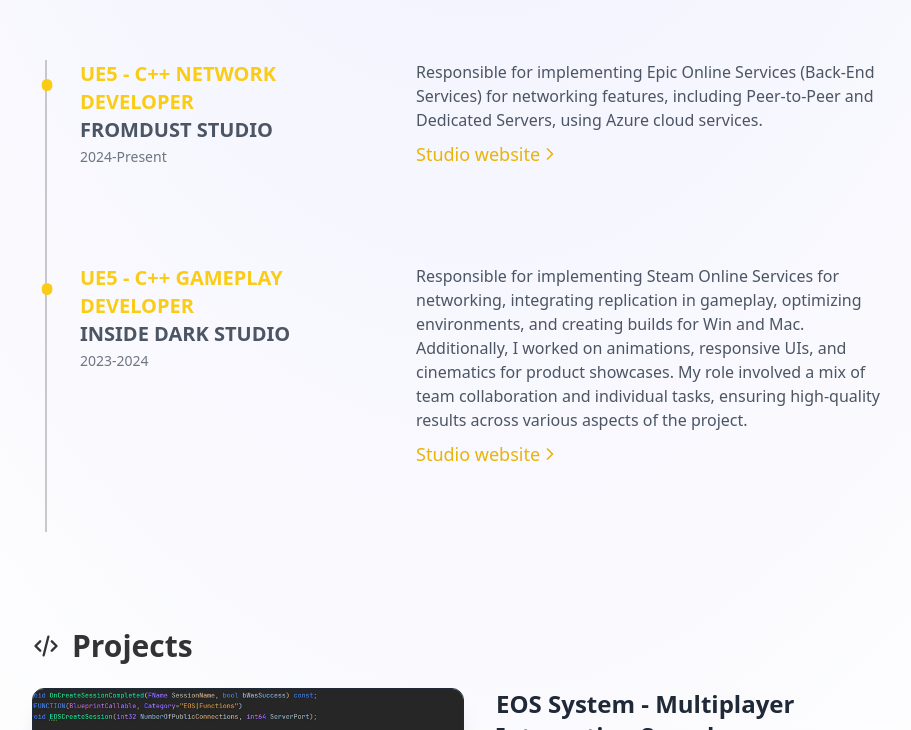
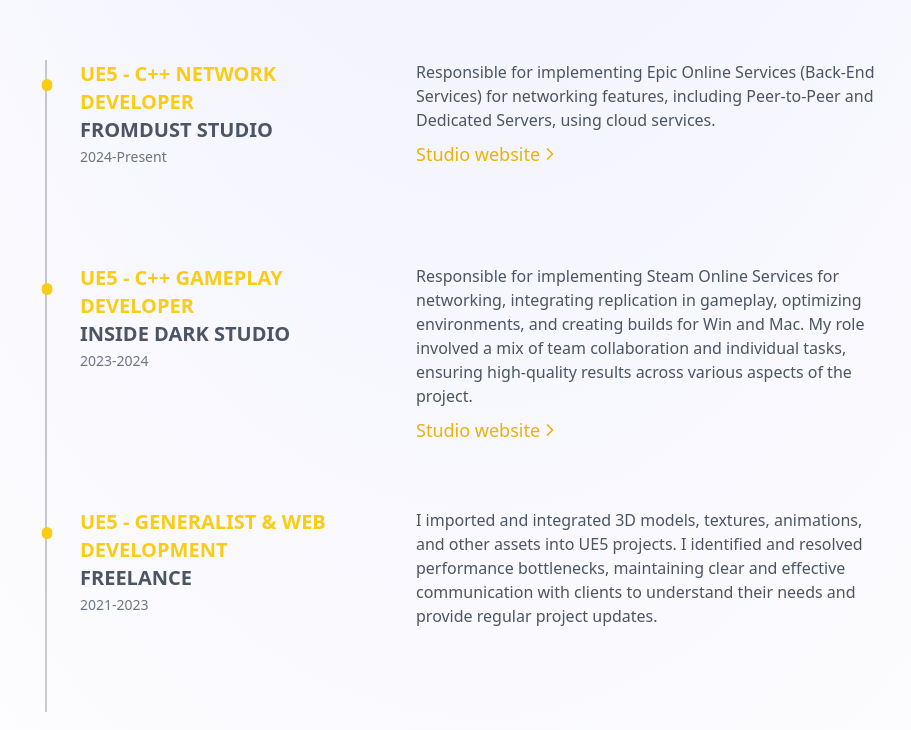
Before and after one commit to fedahumada/fedahumada.github.io, an Astro site: page / in a window 1280 px wide. Shown: the part 630-1360 px from the top of the page, without its empty margins (160-1071 px from the left). Built offline with nearby package versions, Linux system fonts and the light colour scheme; Astro itself is replaced by a stand-in of ours.

Commit message:
Experience item

```diff
--- a/src/components/Experience.astro
+++ b/src/components/Experience.astro
@@ -5,15 +5,21 @@
     date: "2024-Present",
     title: "UE5 - C++ NETWORK DEVELOPER",
     company: "FROMDUST STUDIO",
-    description: "Responsible for implementing Epic Online Services (Back-End Services) for networking features, including Peer-to-Peer and Dedicated Servers, using Azure cloud services.",
+    description: "Responsible for implementing Epic Online Services (Back-End Services) for networking features, including Peer-to-Peer and Dedicated Servers, using cloud services.",
     link: "https://fromdust.studio/",
   },
   {
     date: "2023-2024",
     title: "UE5 - C++ GAMEPLAY DEVELOPER",
     company: "INSIDE DARK STUDIO",
-    description: "Responsible for implementing Steam Online Services for networking, integrating replication in gameplay, optimizing environments, and creating builds for Win and Mac. Additionally, I worked on animations, responsive UIs, and cinematics for product showcases. My role involved a mix of team collaboration and individual tasks, ensuring high-quality results across various aspects of the project.",
+    description: "Responsible for implementing Steam Online Services for networking, integrating replication in gameplay, optimizing environments, and creating builds for Win and Mac. My role involved a mix of team collaboration and individual tasks, ensuring high-quality results across various aspects of the project.",
     link: "https://insidedarkstudio.com/",
+  },
+  {
+    date: "2021-2023",
+    title: "UE5 - GENERALIST & WEB DEVELOPMENT",
+    company: "FREELANCE",
+    description: "I imported and integrated 3D models, textures, animations, and other assets into UE5 projects. I identified and resolved performance bottlenecks, maintaining clear and effective communication with clients to understand their needs and provide regular project updates.",
   },
 ]
 ---
```
Also changed, not shown: 1 other file.
